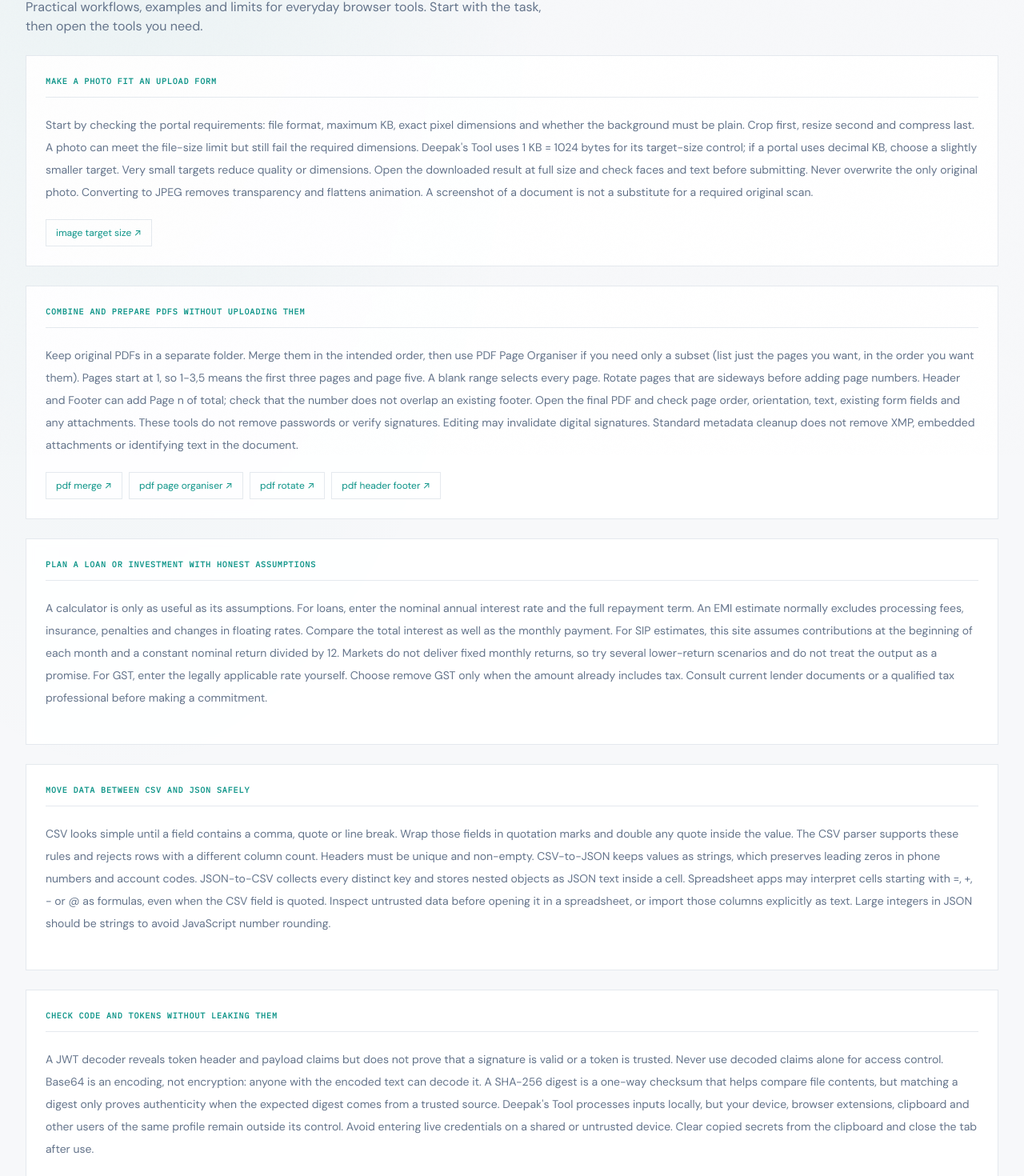
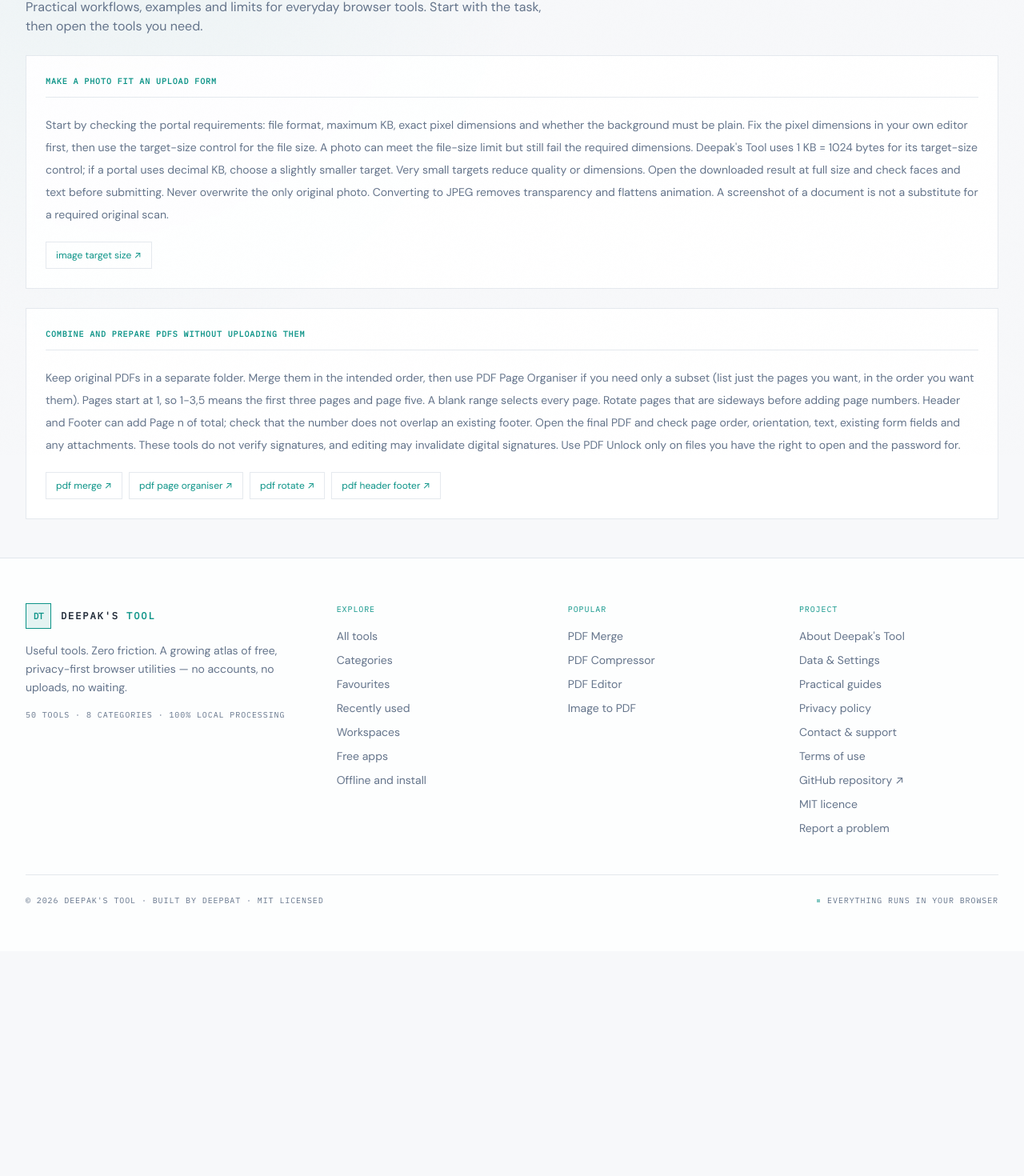
Before and after one commit to deepbat/toolatlas, a React (Vite) app: page /guides in a window 1280 px wide. Shown: the part 231-1701 px from the top of the page at 80% size. After the commit the page ends 1420 px from the top, so only its background shows below. Built offline with nearby package versions, Linux system fonts and the light colour scheme.

Commit message:
Update Guides.tsx

```diff
--- a/src/pages/Guides.tsx
+++ b/src/pages/Guides.tsx
@@ -1,11 +1,7 @@
 import {Link} from 'react-router-dom';
 import {Panel} from '../components/ui';
 export const GUIDES=[
- {title:'Make a photo fit an upload form',tools:['image-target-size'],body:"Start by checking the portal requirements: file format, maximum KB, exact pixel dimensions and whether the background must be plain. Crop first, resize second and compress last. A photo can meet the file-size limit but still fail the required dimensions. Deepak's Tool uses 1 KB = 1024 bytes for its target-size control; if a portal uses decimal KB, choose a slightly smaller target. Very small targets reduce quality or dimensions. Open the downloaded result at full size and check faces and text before submitting. Never overwrite the only original photo. Converting to JPEG removes transparency and flattens animation. A screenshot of a document is not a substitute for a required original scan."},
- {title:'Combine and prepare PDFs without uploading them',tools:['pdf-merge','pdf-page-organiser','pdf-rotate','pdf-header-footer'],body:'Keep original PDFs in a separate folder. Merge them in the intended order, then use PDF Page Organiser if you need only a subset (list just the pages you want, in the order you want them). Pages start at 1, so 1-3,5 means the first three pages and page five. A blank range selects every page. Rotate pages that are sideways before adding page numbers. Header and Footer can add Page n of total; check that the number does not overlap an existing footer. Open the final PDF and check page order, orientation, text, existing form fields and any attachments. These tools do not remove passwords or verify signatures. Editing may invalidate digital signatures. Standard metadata cleanup does not remove XMP, embedded attachments or identifying text in the document.'},
- {title:'Plan a loan or investment with honest assumptions',tools:[],body:'A calculator is only as useful as its assumptions. For loans, enter the nominal annual interest rate and the full repayment term. An EMI estimate normally excludes processing fees, insurance, penalties and changes in floating rates. Compare the total interest as well as the monthly payment. For SIP estimates, this site assumes contributions at the beginning of each month and a constant nominal return divided by 12. Markets do not deliver fixed monthly returns, so try several lower-return scenarios and do not treat the output as a promise. For GST, enter the legally applicable rate yourself. Choose remove GST only when the amount already includes tax. Consult current lender documents or a qualified tax professional before making a commitment.'},
- {title:'Move data between CSV and JSON safely',tools:[],body:'CSV looks simple until a field contains a comma, quote or line break. Wrap those fields in quotation marks and double any quote inside the value. The CSV parser supports these rules and rejects rows with a different column count. Headers must be unique and non-empty. CSV-to-JSON keeps values as strings, which preserves leading zeros in phone numbers and account codes. JSON-to-CSV collects every distinct key and stores nested objects as JSON text inside a cell. Spreadsheet apps may interpret cells starting with =, +, - or @ as formulas, even when the CSV field is quoted. Inspect untrusted data before opening it in a spreadsheet, or import those columns explicitly as text. Large integers in JSON should be strings to avoid JavaScript number rounding.'},
- {title:'Check code and tokens without leaking them',tools:[],body:"A JWT decoder reveals token header and payload claims but does not prove that a signature is valid or a token is trusted. Never use decoded claims alone for access control. Base64 is an encoding, not encryption: anyone with the encoded text can decode it. A SHA-256 digest is a one-way checksum that helps compare file contents, but matching a digest only proves authenticity when the expected digest comes from a trusted source. Deepak's Tool processes inputs locally, but your device, browser extensions, clipboard and other users of the same profile remain outside its control. Avoid entering live credentials on a shared or untrusted device. Clear copied secrets from the clipboard and close the tab after use."},
- {title:'Prepare a simple invoice for printing',tools:[],body:'Enter your business identity, client details, an invoice number and the correct date. Add each product or service with a positive quantity and a non-negative unit price. Each line has its own tax percentage, rounded to cents. It does not implement jurisdiction-specific tax rules, discounts, inventory or accounting records. Add required registration numbers, payment terms and other legal details in the business or notes fields. Preview the invoice and check its totals. Choose Invoice or Quotation, add a logo if needed and use Download A4 PDF for a local multi-page PDF. Its rendered pages keep the on-screen fonts, but the text is not selectable. Print / save as PDF is also available. Sender details can be saved on this device with the auto-save switch; client, line items and notes are not stored.'}
+ {title:'Make a photo fit an upload form',tools:['image-target-size'],body:"Start by checking the portal requirements: file format, maximum KB, exact pixel dimensions and whether the background must be plain. Fix the pixel dimensions in your own editor first, then use the target-size control for the file size. A photo can meet the file-size limit but still fail the required dimensions. Deepak's Tool uses 1 KB = 1024 bytes for its target-size control; if a portal uses decimal KB, choose a slightly smaller target. Very small targets reduce quality or dimensions. Open the downloaded result at full size and check faces and text before submitting. Never overwrite the only original photo. Converting to JPEG removes transparency and flattens animation. A screenshot of a document is not a substitute for a required original scan."},
+ {title:'Combine and prepare PDFs without uploading them',tools:['pdf-merge','pdf-page-organiser','pdf-rotate','pdf-header-footer'],body:'Keep original PDFs in a separate folder. Merge them in the intended order, then use PDF Page Organiser if you need only a subset (list just the pages you want, in the order you want them). Pages start at 1, so 1-3,5 means the first three pages and page five. A blank range selects every page. Rotate pages that are sideways before adding page numbers. Header and Footer can add Page n of total; check that the number does not overlap an existing footer. Open the final PDF and check page order, orientation, text, existing form fields and any attachments. These tools do not verify signatures, and editing may invalidate digital signatures. Use PDF Unlock only on files you have the right to open and the password for.'},
 ];
 export default function Guides(){return <div className="container-page max-w-5xl space-y-6 pt-12"><p className="label text-accent">Field notes</p><h1 className="text-3xl sm:text-4xl">Small jobs. Better results.</h1><p className="max-w-2xl text-muted">Practical workflows, examples and limits for everyday browser tools. Start with the task, then open the tools you need.</p>{GUIDES.map(g=><Panel key={g.title} title={g.title}><p className="text-sm leading-7 text-muted">{g.body}</p><div className="mt-5 flex flex-wrap gap-2">{g.tools.map(id=><Link key={id} className="border border-line px-3 py-2 text-xs text-accent hover:border-accent" to={'/tools/'+id}>{id.replace(/-/g,' ')} ↗</Link>)}</div></Panel>)}</div>}
```
